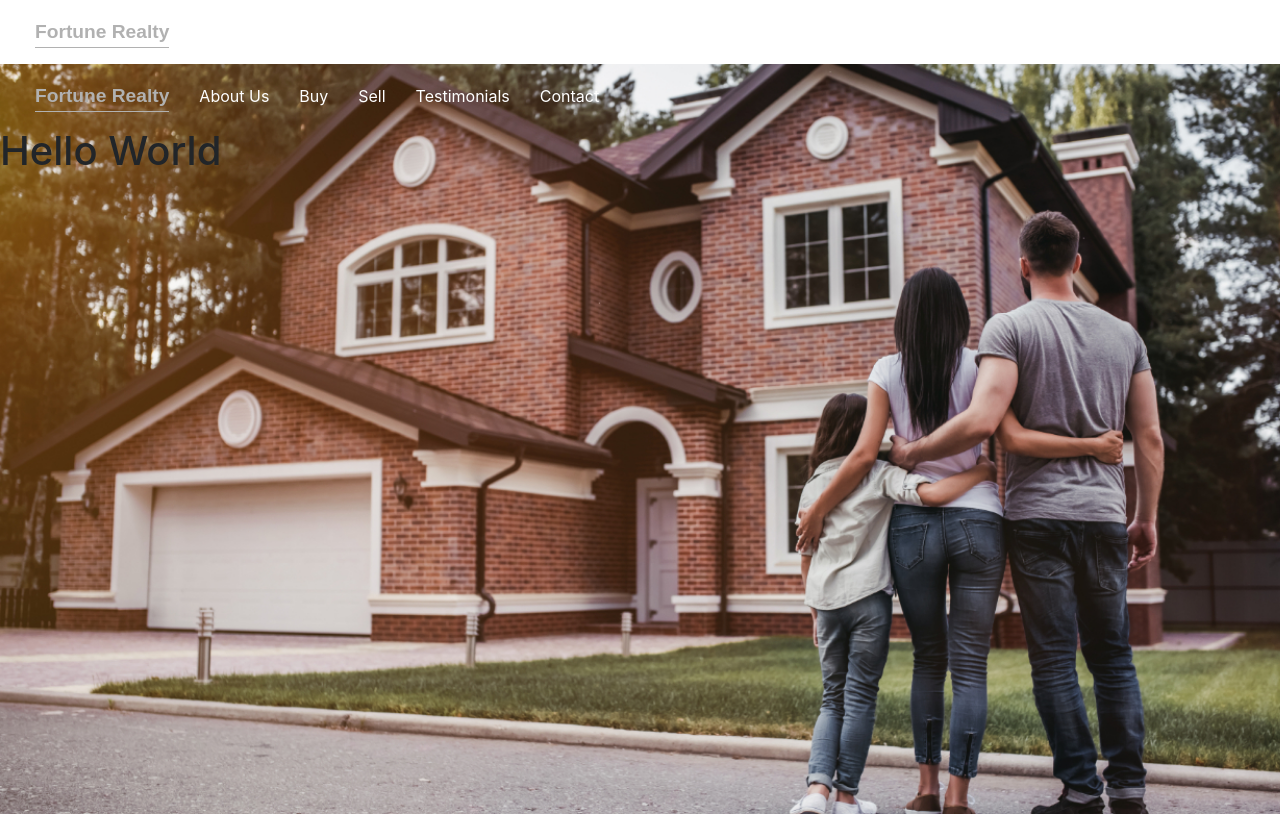
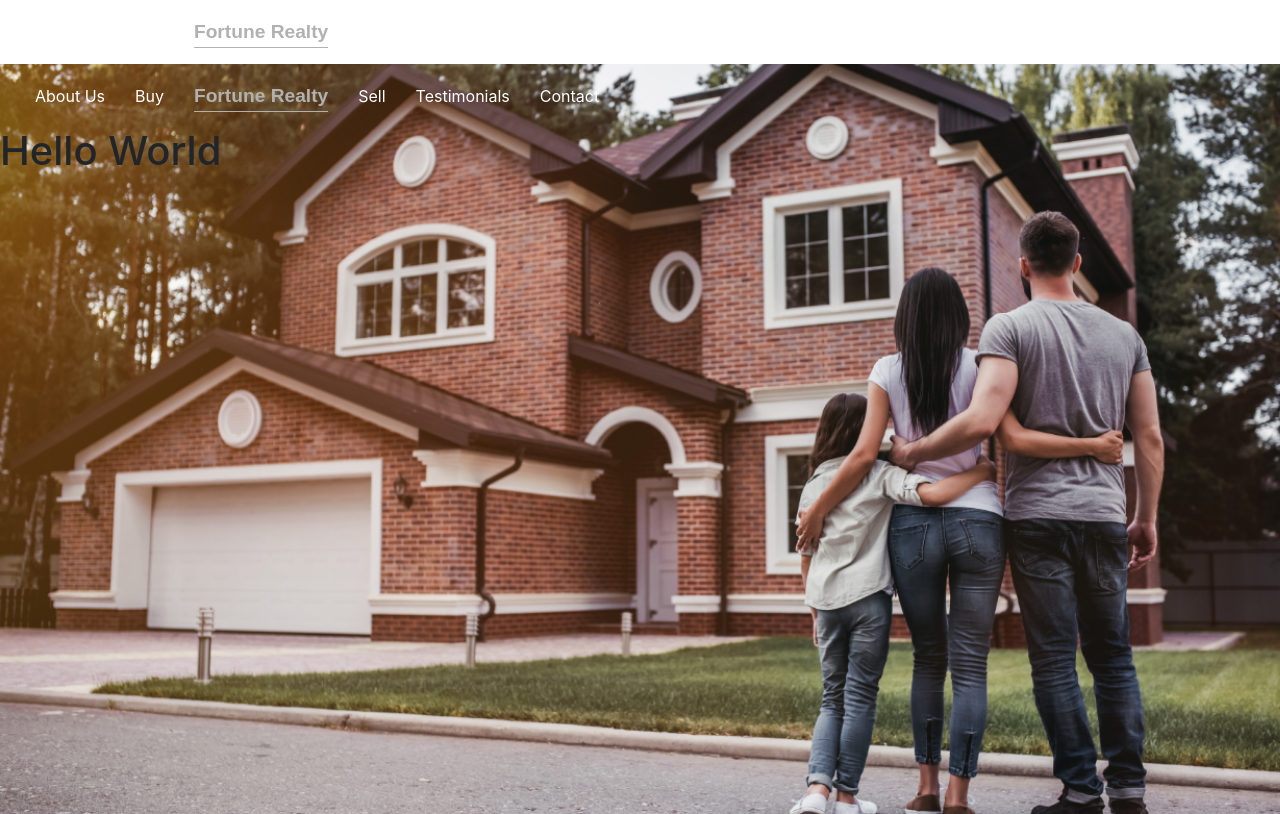
Before and after one commit to kalmontee/FortuneRealty, a React (Create React App) app in the folder client/: page / in a window 1280 px wide. Built offline with nearby package versions, Linux system fonts and the light colour scheme.

Commit message:
Changed the NavBar design. Set the NavBar to a display flex, and text align center.

```diff
--- a/client/src/components/NavBar/NavBar.js
+++ b/client/src/components/NavBar/NavBar.js
@@ -5,9 +5,6 @@ import './navbar.css'
 const NavBar = () => {
   return (
     <header className={window.location.pathname === "/" ? "home-navbar" : "navbar-pages"}>
-      <Link to="/" className={window.location.pathname === "/" ? "active navbar-title" : "navbarLink navbar-title"}>
-        Fortune Realty
-      </Link>
 
       <Link to="/about-us" className={window.location.pathname === "/about-us" ? "active" : "navbarLink"}>
         About Us
@@ -15,6 +12,10 @@ const NavBar = () => {
 
       <Link to="/buy" className={window.location.pathname === "/buy" ? "active" : "navbarLink"}>
         Buy
+      </Link>
+
+      <Link to="/" className={window.location.pathname === "/" ? "active navbar-title" : "navbarLink navbar-title"}>
+        Fortune Realty
       </Link>
 
       <Link to="/sell" className={window.location.pathname === "/sell" ? "active" : "navbarLink"}>
```
